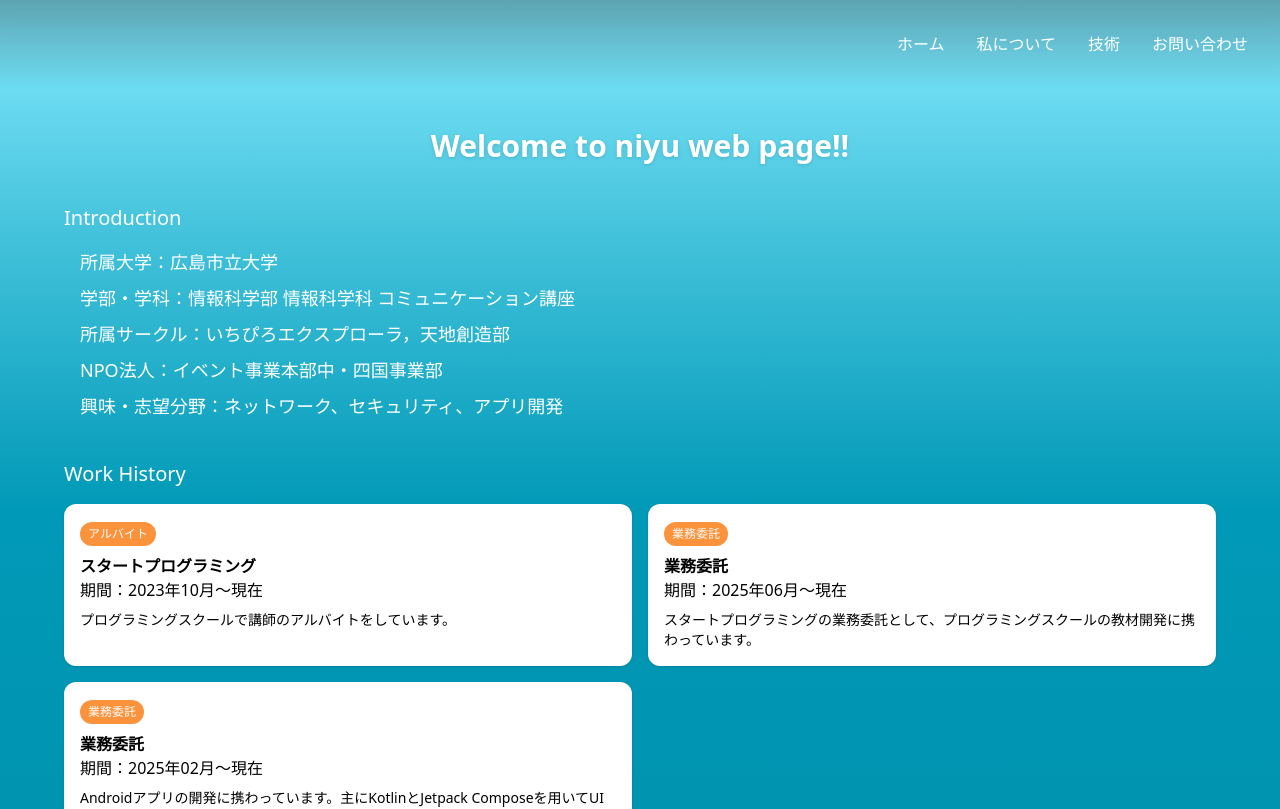
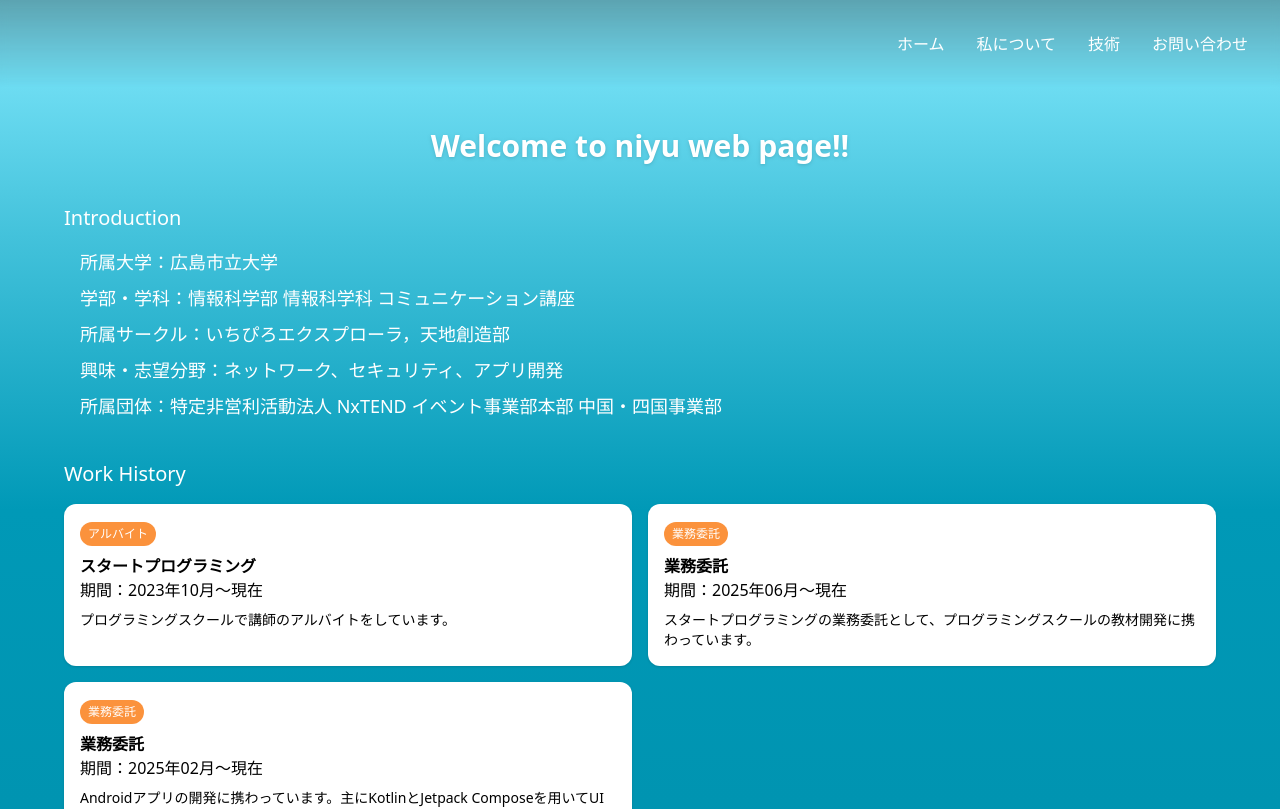
Before and after one commit to niyu07/niyu07.github.io, a React (Vite) app: page /about in a window 1280 px wide. Shown: the top 809 px of the page. Built offline with nearby package versions, Linux system fonts and the light colour scheme.

Commit message:
feat: Aboutページに所属団体情報を追加

```diff
--- a/src/pages/About.tsx
+++ b/src/pages/About.tsx
@@ -11,8 +11,8 @@ export default function About() {
           <li>所属大学：広島市立大学</li>
           <li>学部・学科：情報科学部 情報科学科 コミュニケーション講座</li>
           <li>所属サークル：いちぴろエクスプローラ，天地創造部</li>
-          <li>NPO法人：イベント事業本部中・四国事業部</li>
           <li>興味・志望分野：ネットワーク、セキュリティ、アプリ開発</li>
+          <li>所属団体：特定非営利活動法人 NxTEND イベント事業部本部 中国・四国事業部</li>
         </ul>
       </section>
 
```
